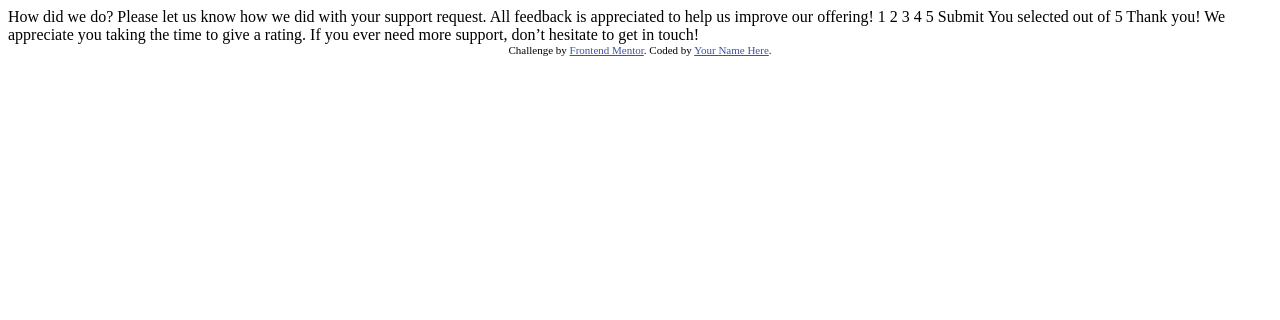
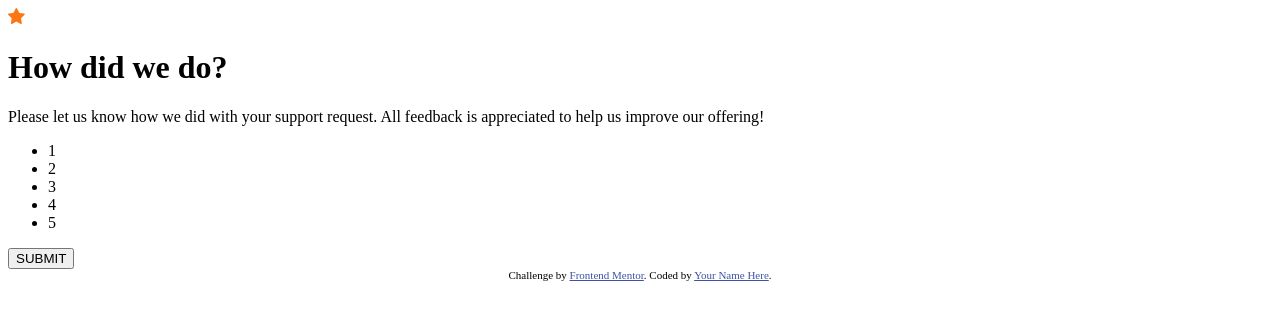
Before and after one commit to stuartambient/interactive-rating-component-main, a website: page index.html in a window 1280 px wide. Drawn offline with Linux system fonts and the light colour scheme.

Commit message:
set up skelton js and css files, added skelton html

```diff
--- a/index.html
+++ b/index.html
@@ -1,49 +1,68 @@
 <!DOCTYPE html>
 <html lang="en">
   <head>
-  <meta charset="UTF-8">
-  <meta name="viewport" content="width=device-width, initial-scale=1.0"> <!-- displays site properly based on user's device -->
-
-  <link rel="icon" type="image/png" sizes="32x32" href="./images/favicon-32x32.png">
+    <meta charset="UTF-8" />
+    <meta name="viewport" content="width=device-width, initial-scale=1.0" />
+    <!-- displays site properly based on user's device -->
+    <link rel="stylesheet" type="text/css" href="style.css" />
+    <link
+      rel="icon"
+      type="image/png"
+      sizes="32x32"
+      href="./images/favicon-32x32.png"
+    />
 
     <title>Frontend Mentor | Interactive rating component</title>
 
     <!-- Feel free to remove these styles or customise in your own stylesheet 👍 -->
     <style>
-    .attribution { font-size: 11px; text-align: center; }
-    .attribution a { color: hsl(228, 45%, 44%); }
+      .attribution {
+        font-size: 11px;
+        text-align: center;
+      }
+      .attribution a {
+        color: hsl(228, 45%, 44%);
+      }
     </style>
   </head>
   <body>
+    <main>
+      <div class="ratings__wrapper">
+        <img
+          src="./images/icon-star.svg"
+          class="ratings__start-icons"
+          alt="icon star"
+        />
+        <h1 class="ratings__question">How did we do?</h1>
+        <p class="ratings__instructions">
+          Please let us know how we did with your support request. All feedback
+          is appreciated to help us improve our offering!
+        </p>
+        <ul class="ratings__group">
+          <li class="ratings__rank">1</li>
+          <li class="ratings__rank">2</li>
+          <li class="ratings__rank">3</li>
+          <li class="ratings__rank">4</li>
+          <li class="ratings__rank">5</li>
+        </ul>
+        <button class="ratings__submit" type="submit">SUBMIT</button>
+      </div>
+    </main>
 
-  <!-- Rating state start -->
+    <!-- Add rating here
+    You selected
 
-  How did we do?
+    out of 5 Thank you! We appreciate you taking the time to give a rating. If
+    you ever need more support, don’t hesitate to get in touch!
 
-  Please let us know how we did with your support request. All feedback is appreciated
-  to help us improve our offering!
-
-  1 2 3 4 5
-
-  Submit
-
-  <!-- Rating state end -->
-
-  <!-- Thank you state start -->
-
-  You selected <!-- Add rating here --> out of 5
-
-  Thank you!
-
-  We appreciate you taking the time to give a rating. If you ever need more support,
-  don’t hesitate to get in touch!
-
-  <!-- Thank you state end -->
-
+    Thank you state end -->
 
     <div class="attribution">
-    Challenge by <a href="https://www.frontendmentor.io?ref=challenge" target="_blank">Frontend Mentor</a>.
-    Coded by <a href="#">Your Name Here</a>.
+      Challenge by
+      <a href="https://www.frontendmentor.io?ref=challenge" target="_blank"
+        >Frontend Mentor</a
+      >. Coded by <a href="#">Your Name Here</a>.
     </div>
+    <script src="index.js"></script>
   </body>
 </html>
```
Also changed, not shown: package.json (added, +20 -0 lines), index.js (added), style.css (added). Lines whose indentation alone changed are shown as unchanged.
